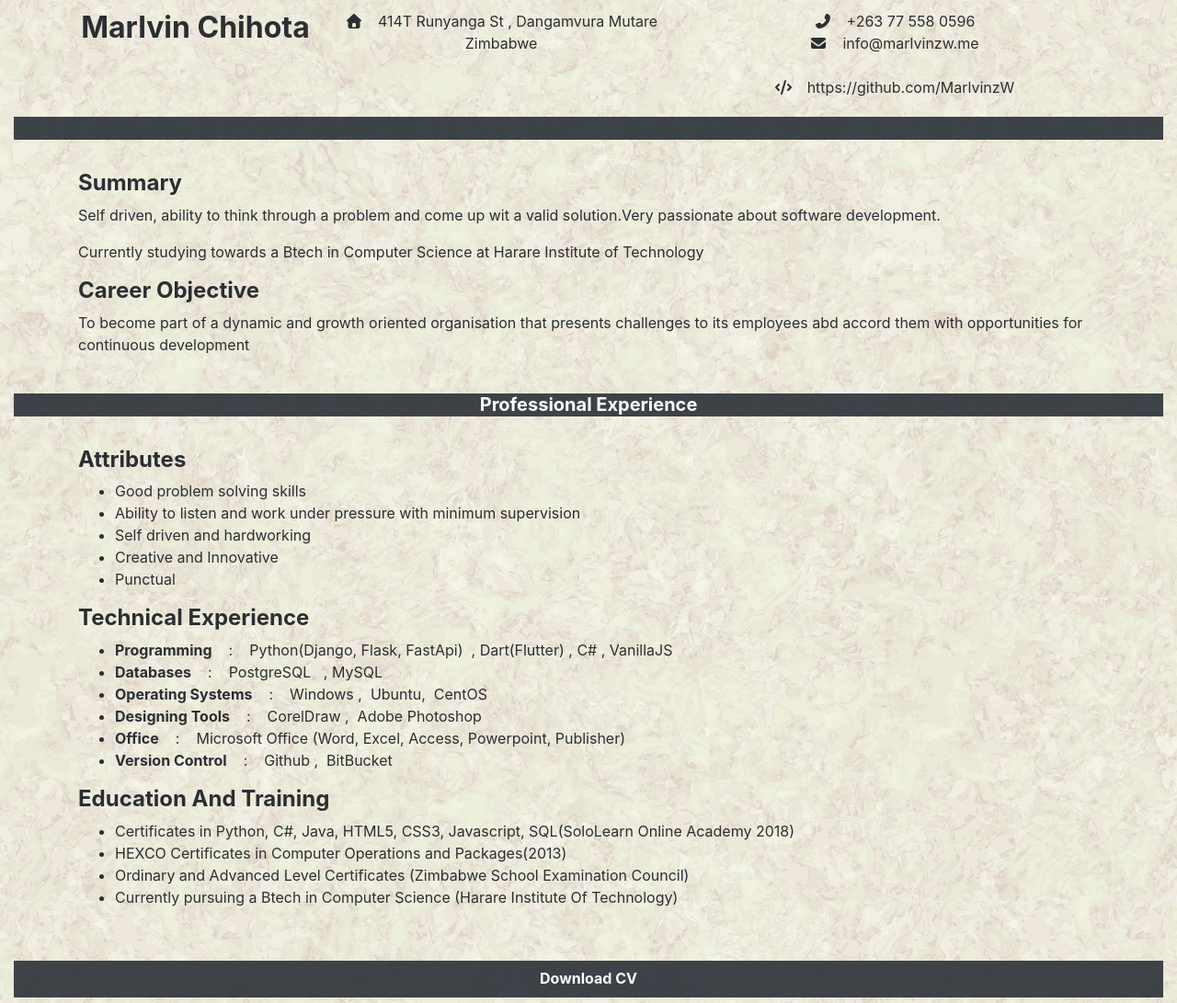
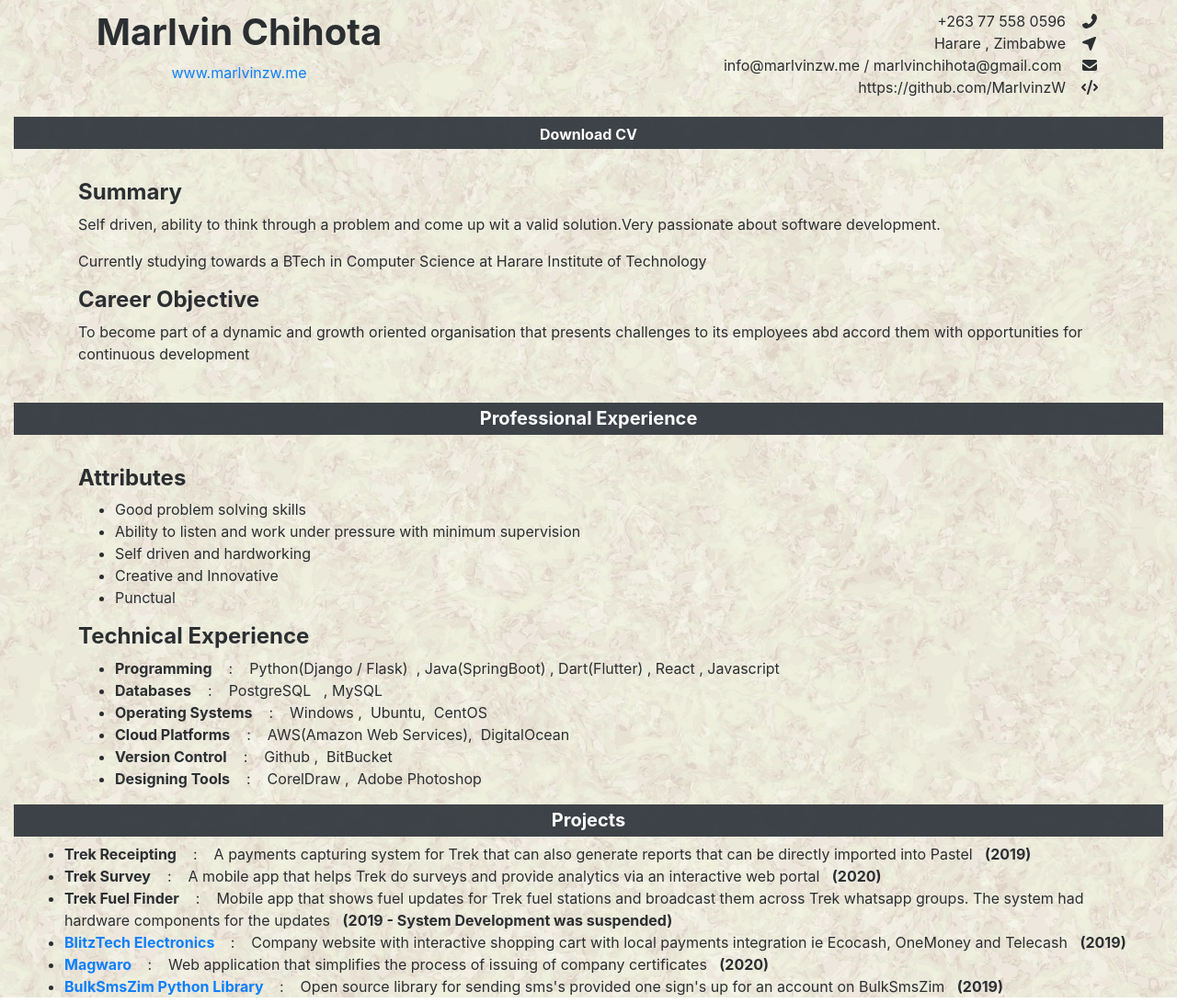
Before and after one commit to MarlvinzW/CV, a plain HTML site: page docs/index.html in a window 1280 px wide. Shown: the part 14-1105 px from the top of the page at 92% size. Drawn offline with Linux system fonts and the light colour scheme.

Commit message:
cv update

```diff
--- a/docs/index.html
+++ b/docs/index.html
@@ -33,34 +33,41 @@
 	<div class="container" style="padding-top: 25px; padding-bottom: 20px">
 		<div class="row">
 			<!--name-->
-			<div class="col-md-3 text-center">
-				<h2 class="bold">Marlvin Chihota</h2>
-			</div>
-			<!--address-->
 			<div class="col-md-4 text-center">
-				<text>
-					<i class="fa fa-home mr-3"></i><span>414T Runyanga St , Dangamvura Mutare<br> Zimbabwe</span>
-				</text>
+				<h1 class="bold">Marlvin Chihota</h1>
+				<center>
+					<a href="http://marlvinzw.me/">www.marlvinzw.me</a>
+				</center>
 			</div>
 			<!--links-->
-			<div class="col-md-5 text-center">
+			<div class="col-md-8" style="text-align: right">
 				<text>
-					<i class="fa fa-phone-alt mr-3"></i><span>+263 77 558 0596</span> <br>
-					<i class="fa fa-envelope mr-3"></i><span>info@marlvinzw.me<br></span> <br>
-					<i class="fa fa-code mr-3"></i><span>https://github.com/MarlvinzW</span>
+					<span class="header-icons">+263 77 558 0596</span><i class="fa fa-phone-alt ml-3"></i> <br>
+					<span class="header-icons">Harare , Zimbabwe</span><i class="fa fa-location-arrow ml-3"></i> <br>
+					<span class="header-icons"> info@marlvinzw.me / marlvinchihota@gmail.com </span><i class="fa fa-envelope ml-3"></i> <br>
+					<span class="header-icons">https://github.com/MarlvinzW</span><i class="fa fa-code ml-3"></i>
 				</text>
 			</div>
 		</div>
 	</div>
 
 	<!--border-->
-	<div class="container-fluid bg-dark myBorder"></div>
+	<div class="container-fluid bg-dark myBorder text-center">
+		<button class="btn btn-md bg-transparent mb-2 download-btn" onclick="download()">
+			Download CV
+		</button>
+		<script>
+			function download() {
+				location.href='Chihota Marlvin.pdf';
+			}
+		</script>
+	</div>
 
 	<!--summary-->
 	<div class="container mt-2 myTop">
 		<h4 class="bold">Summary</h4>
 		<p>Self driven, ability to think through a problem and come up wit a valid solution.Very passionate about software development.</p>
-		<p>Currently studying towards a Btech in Computer Science at Harare Institute of Technology</p>
+		<p>Currently studying towards a BTech in Computer Science at Harare Institute of Technology</p>
 	</div>
 
 	<!--career objective -->
@@ -90,37 +97,41 @@
 	<div class="container mt-2">
 		<h4 class="bold">Technical Experience</h4>
 		<ul>
-			<li><text class="bold">Programming</text> &nbsp;&nbsp; : &nbsp;&nbsp; Python(Django, Flask, FastApi) &nbsp;, Dart(Flutter)&nbsp;, C#&nbsp;, VanillaJS</li>
+			<li><text class="bold">Programming</text> &nbsp;&nbsp; : &nbsp;&nbsp; Python(Django / Flask) &nbsp;, Java(SpringBoot)&nbsp;, Dart(Flutter)&nbsp;, React , Javascript&nbsp;</li>
 			<li><text class="bold">Databases</text> &nbsp;&nbsp; : &nbsp;&nbsp; PostgreSQL &nbsp; , MySQL</li>
 			<li><text class="bold">Operating Systems</text> &nbsp;&nbsp; : &nbsp;&nbsp; Windows ,&nbsp; Ubuntu,&nbsp; CentOS</li>
+			<li><text class="bold">Cloud Platforms</text> &nbsp;&nbsp; : &nbsp;&nbsp; AWS(Amazon Web Services),&nbsp; DigitalOcean</li>
+			<li><text class="bold">Version Control</text> &nbsp;&nbsp; : &nbsp;&nbsp; Github ,&nbsp; BitBucket</li>
 			<li><text class="bold">Designing Tools</text> &nbsp;&nbsp; : &nbsp;&nbsp; CorelDraw ,&nbsp; Adobe Photoshop</li>
-			<li><text class="bold">Office</text> &nbsp;&nbsp; : &nbsp;&nbsp; Microsoft Office (Word, Excel, Access, Powerpoint, Publisher)</li>
-			<li><text class="bold">Version Control</text> &nbsp;&nbsp; : &nbsp;&nbsp; Github ,&nbsp; BitBucket</li>
 		</ul>
 	</div>
 
-	<!--education and training-->
-	<div class="container mt-2 myBottom">
-		<h4 class="bold">Education And Training</h4>
+	<!--projects-->
+	<div class="container-fluid bg-dark myBorder">
+		<div class="container text-center" style="color: white"><h5 class="profExperience">Projects</h5></div>
 		<ul>
-			<li>Certificates in Python, C#, Java, HTML5, CSS3, Javascript, SQL(SoloLearn Online Academy 2018)</li>
-			<li>HEXCO Certificates in Computer Operations and Packages(2013)</li>
-			<li>Ordinary and Advanced Level Certificates (Zimbabwe School Examination Council)</li>
-			<li>Currently pursuing a Btech in Computer Science (Harare Institute Of Technology)</li>
+			<li><text class="bold">Trek Receipting</text> &nbsp;&nbsp; : &nbsp;&nbsp; A payments capturing system for Trek that can also
+				generate reports that can be directly imported into Pastel &nbsp; <text class="bold">(2019)</text>
+			</li>
+			<li><text class="bold">Trek Survey</text> &nbsp;&nbsp; : &nbsp;&nbsp; A mobile app that helps Trek do surveys and provide
+				analytics via an interactive web portal  &nbsp; <text class="bold">(2020)</text>
+			</li>
+			<li><text class="bold">Trek Fuel Finder</text> &nbsp;&nbsp; : &nbsp;&nbsp; Mobile app that shows fuel updates for Trek fuel
+				stations and broadcast them across Trek whatsapp groups. The system had hardware components for the updates
+				&nbsp; <text class="bold">(2019 - System Development was suspended)</text>
+			</li>
+			<li><text class="bold"><a href="https://www.blitztechelectronics.co.zw">BlitzTech Electronics</a> </text> &nbsp;&nbsp; : &nbsp;&nbsp; Company website with interactive shopping cart
+				with local payments integration ie Ecocash, OneMoney and Telecash  &nbsp; <text class="bold">(2019)</text></li>
+			<li><text class="bold"><a href="https://www.magwaro.co.zw.co.zw">Magwaro</a> </text> &nbsp;&nbsp; : &nbsp;&nbsp; Web application that simplifies the process of issuing of company certificates
+				&nbsp; <text class="bold">(2020)</text>
+			</li>
+			<li><text class="bold"><a href="https://www.pypi.org/project/BulkSmsZim/">BulkSmsZim Python Library</a> </text> &nbsp;&nbsp; : &nbsp;&nbsp; Open source library for sending sms's provided one sign's up for an account on BulkSmsZim
+				&nbsp; <text class="bold">(2019)</text>
+			</li>
 		</ul>
 	</div>
 
-	<!--border-->
-	<div class="container-fluid bg-dark mt-3 text-center last-border">
-		<button class="btn btn-md bg-transparent mb-2 download-btn" onclick="download()">
-			Download CV
-		</button>
-		<script>
-			function download() {
-				location.href='Chihota Marlvin.pdf';
-			}
-		</script>
-	</div>
+
 
 </div>
 <!--js-->
--- a/docs/static/css/main.css
+++ b/docs/static/css/main.css
@@ -3,7 +3,7 @@
 }
 
 .myBorder{
-    height: 25px;
+    height: 35px;
     width: 100%;
 }
 
@@ -20,7 +20,7 @@
 }
 
 .profExperience{
-    font-weight: bold; padding-bottom: 3px;
+    font-weight: bold; padding-bottom: 5px; padding-top: 5px;
 }
 
 .download-btn{
@@ -29,3 +29,7 @@
 .download-btn:hover{
     color: dodgerblue;
 }
+
+.header-icons{
+    padding-top: 10px; padding-bottom: 10px;
+}
```
Also changed, not shown: 1 other file.
